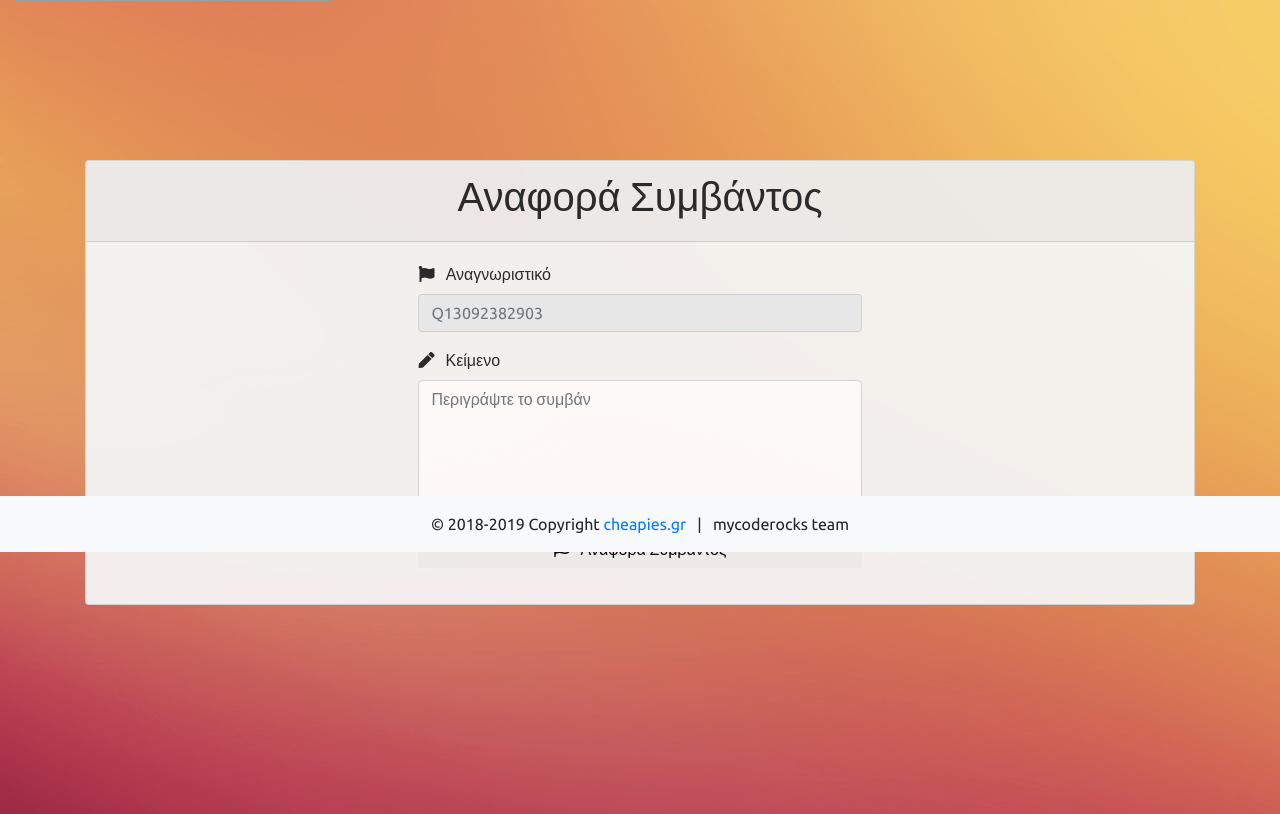
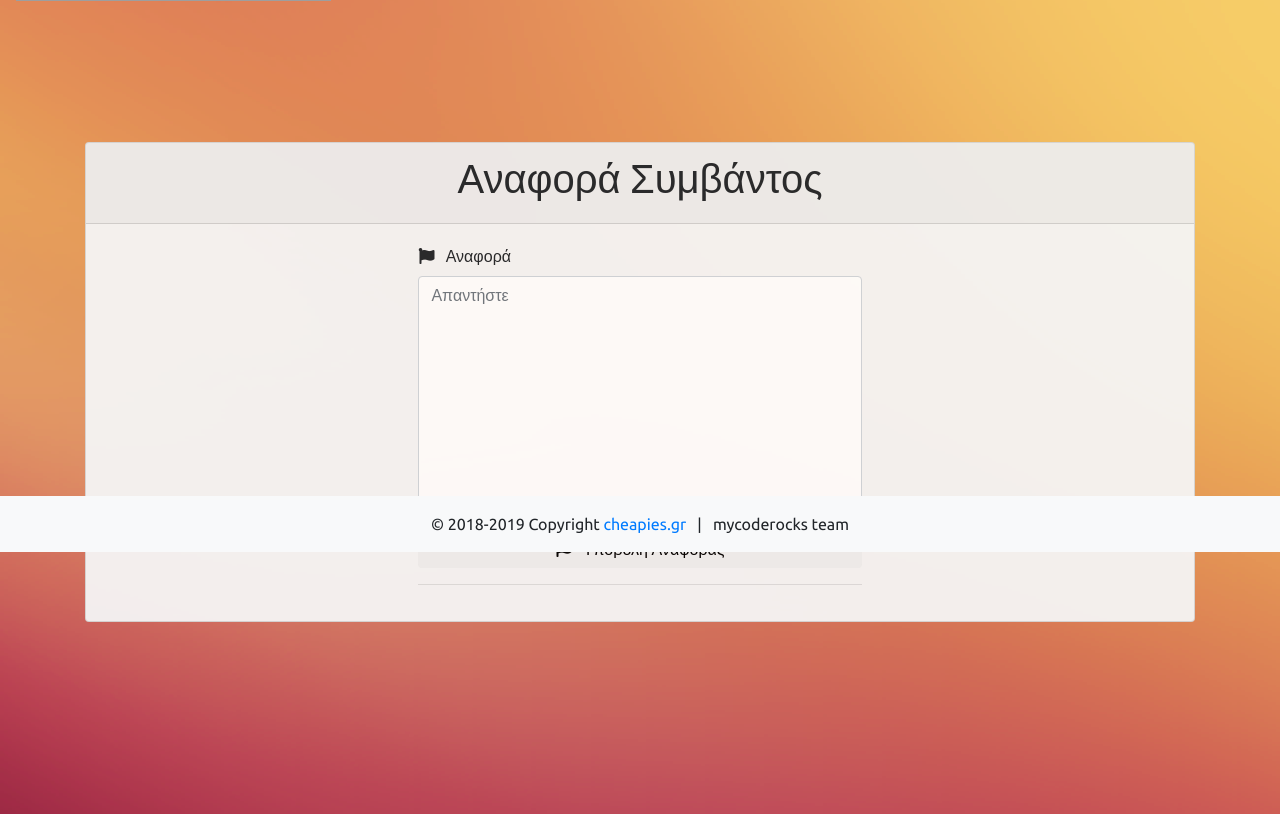
Before and after one commit to papachristoumarios/ntua-softeng, a Django app: page /report in a window 1280 px wide. Shown: the part 248-1062 px from the top of the page. Run offline with Django 3.2, Linux system fonts and the light colour scheme; the visitor is signed in with stand-in values (Sample User, id 1); some libraries are stand-ins or nearby versions; grey boxes are pictures that could not be loaded.

Commit message:
Add report product and remove in favorites

```diff
--- a/cheapiesgr/forms.py
+++ b/cheapiesgr/forms.py
@@ -4,6 +4,7 @@ from django.core.exceptions import ValidationError
 from .models import Category, Shop, Volunteer
 from django.contrib.auth.models import User
 from django.contrib.auth import authenticate, login
+from django.http import HttpResponse
 
 
 def get_categories():
@@ -232,6 +233,9 @@ class AnswerForm(forms.Form):
     )
 
 
+class FavoritesForm(forms.Form):
+    """ Add to favorites """
+    pass
 
 class UserProfileForm(forms.Form):
     """User Profile Form"""
--- a/cheapiesgr/templates/product.html
+++ b/cheapiesgr/templates/product.html
@@ -33,6 +33,9 @@
                     <button class="btn btn-link" type="submit" name="add_to_fav" value="add_to_fav"><i class="fas fa-heart"></i> &nbsp; Προσθήκη στα αγαπημένα</button>
                   </div>
                 </form>
+                <div class="text-center">
+                <a href="/report/?productId={{ product.id }}"><i class="fas fa-flag"></i> &nbsp; Αναφορά Προϊόντος</a>
+              </div>
               </div>
             </div>
 
--- a/cheapiesgr/templates/report.html
+++ b/cheapiesgr/templates/report.html
@@ -10,27 +10,18 @@
       <h1>Αναφορά Συμβάντος</h1>
     </div>
     <div class="card-body padded-card" style="">
-      <form action="/action_page.php">
+      <form enctype="multipart/form-data" method="post">
+        {% csrf_token %}
         <div class="form-group">
-          <label for="user"><i class="fas fa-flag"></i> &nbsp; Αναγνωριστικό</label>
-          <input type="text" disabled="true" placeholder="Q13092382903" class="form-control" id="user">
+          <label for="answer"><i class="fas fa-flag"></i> &nbsp; Αναφορά</label>
+          {{ form.answer }}
+
+        <div class="form-group text-center fullw">
+          <button type="submit" class="btn btn-default fullw"><i class="fas fa-flag"></i> &nbsp; Υποβολή Αναφοράς</button>
         </div>
 
-        <div class="form-group">
-          <label for="report"><i class="fas fa-pen"></i> &nbsp; Κείμενο</label>
-          <textarea class="form-control" placeholder="Περιγράψτε το συμβάν" id="report" rows="5"></textarea>
-        </div>
-
-
-        <div class="form-group text-center fullw">
-          <button type="submit" class="btn btn-default fullw"><i class="far fa-flag"></i> &nbsp; Αναφορά Συμβάντος</button>
-        </div>
-
-      </div>
+        <hr>
     </form>
-
-
-
 
   </div>
 </div>
@@ -38,5 +29,4 @@
 </div>
 
 
-
 {% endblock %}
--- a/cheapiesgr/views.py
+++ b/cheapiesgr/views.py
@@ -15,6 +15,7 @@ from django.contrib.gis.measure import Distance
 from geopy.distance import distance as geopy_distance
 from django.core.paginator import Paginator, EmptyPage, PageNotAnInteger
 from django.contrib.gis.measure import D
+from django.http import HttpResponse
 from django import template
 from nominatim import Nominatim
 from geopy.geocoders import Nominatim as geonom
@@ -269,12 +270,34 @@ def search(request):
     })
 
 
+@login_required(login_url='/signin')
 def report(request):
-    return render(request, 'report.html', {})
+    product_id = request.GET.get('productId', 1)
+
+    if request.method == 'POST':
+        f = AnswerForm(request.POST)
+        if f.is_valid():
+            report_text = f.cleaned_data['answer']
+            report = Report(
+                report_text=report_text,
+                volunteer=request.user
+                )
+
+            report.save()
+            messages.success(
+                request, 'Καταχωρήθηκε αναφορά')
+            return redirect('/product/?productId={}'.format(product_id))
+    else:
+        f = AnswerForm()
+    return render(request, 'report.html', {'form': f})
+
 
 @login_required(login_url='/signin')
 def remove_favorite(request):
-    pass
+    fav_id = request.GET.get('fav_id')
+    favorite = Favorite.objects.get(pk=int(fav_id))
+    favorite.delete()
+    return redirect('/profile')
 
 
 @login_required(login_url='/signin')
```
Also changed, not shown: cheapiesgr/models.py (+12 -0 lines).
